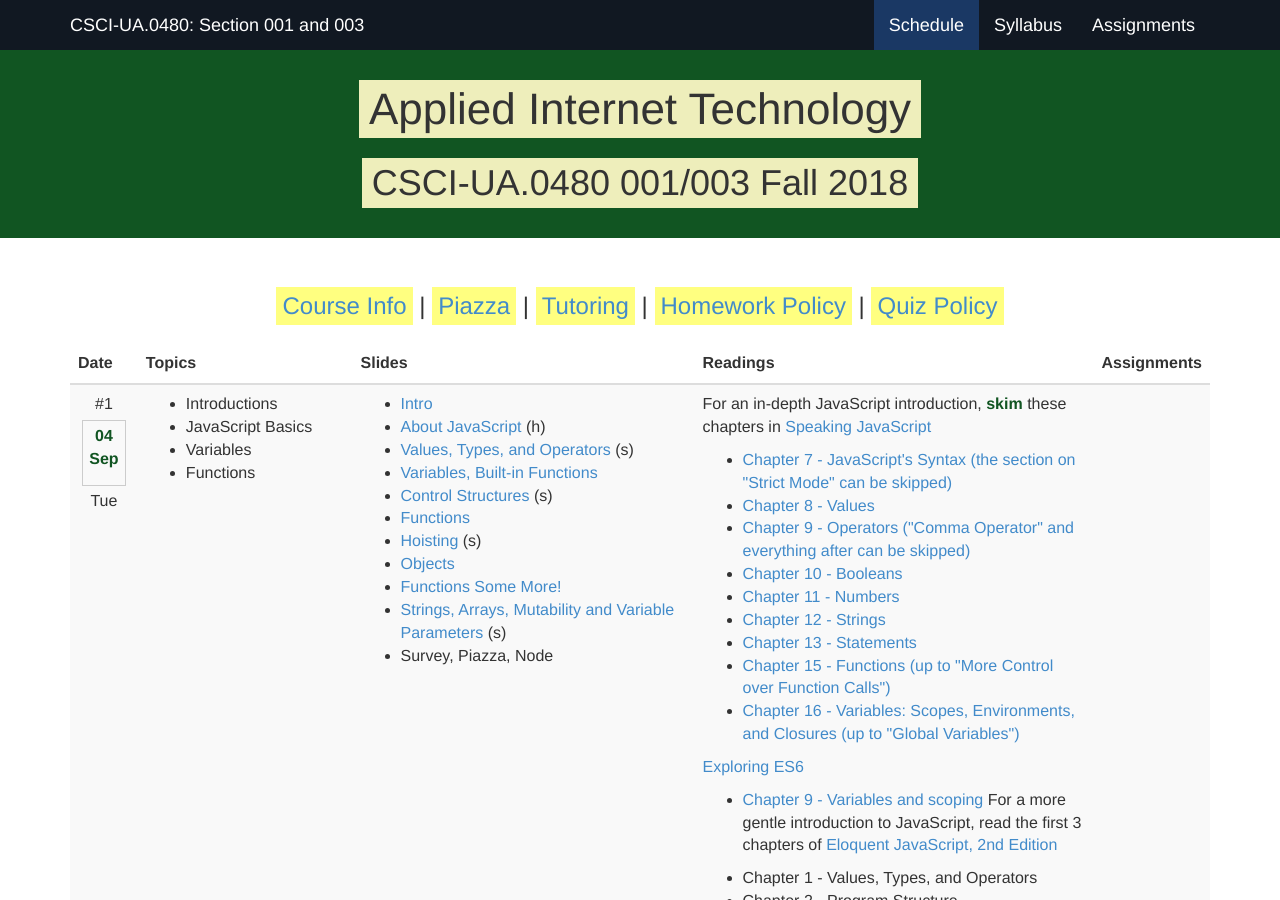
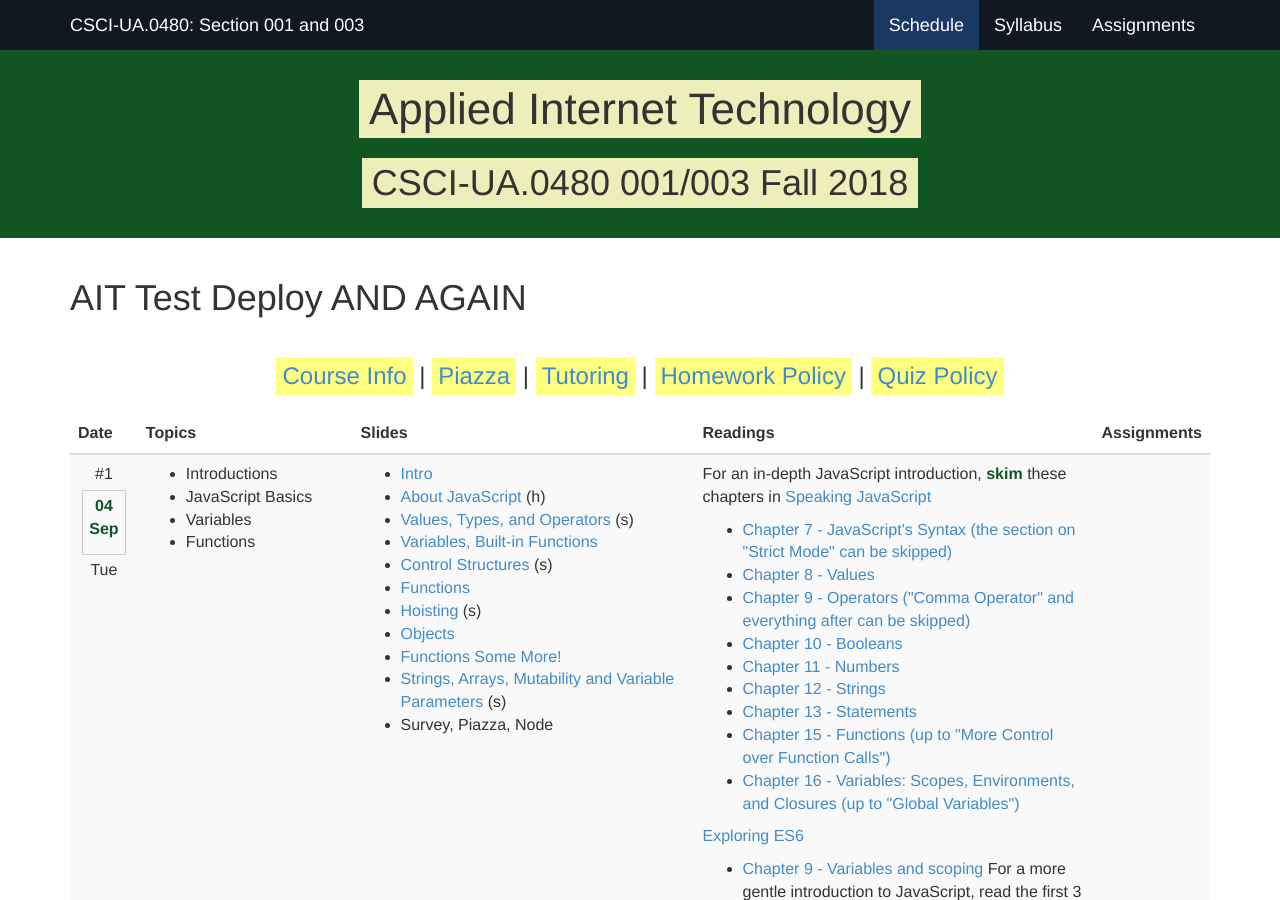
Before and after one commit to foureyes/csci-ua.0480-fall2018-001-003, a Jekyll site: the page built from index.markdown, in a window 1280 px wide and 900 px high. Built offline with Jekyll 4.4.1, drawn with Linux system fonts in a browser that asks for light colours.

Commit message:
Update index.markdown

```diff
--- a/index.markdown
+++ b/index.markdown
@@ -5,6 +5,8 @@ nav-state: index
 <!--
 <h1>AIT Test Deploy</h1>
 -->
+<h1>AIT Test Deploy AND AGAIN</h1>
+
 
 <div id="quick-links">
 <h3><a href="syllabus.html">Course Info</a> | <a href="https://piazza.com/class/jcqb4xh11ny10y">Piazza</a> | <a href="syllabus.html#tutoring">Tutoring</a> | <a href="syllabus.html#hw-policy">Homework Policy</a> | <a href="syllabus.html#quiz-policy">Quiz Policy</a></h3>
```
